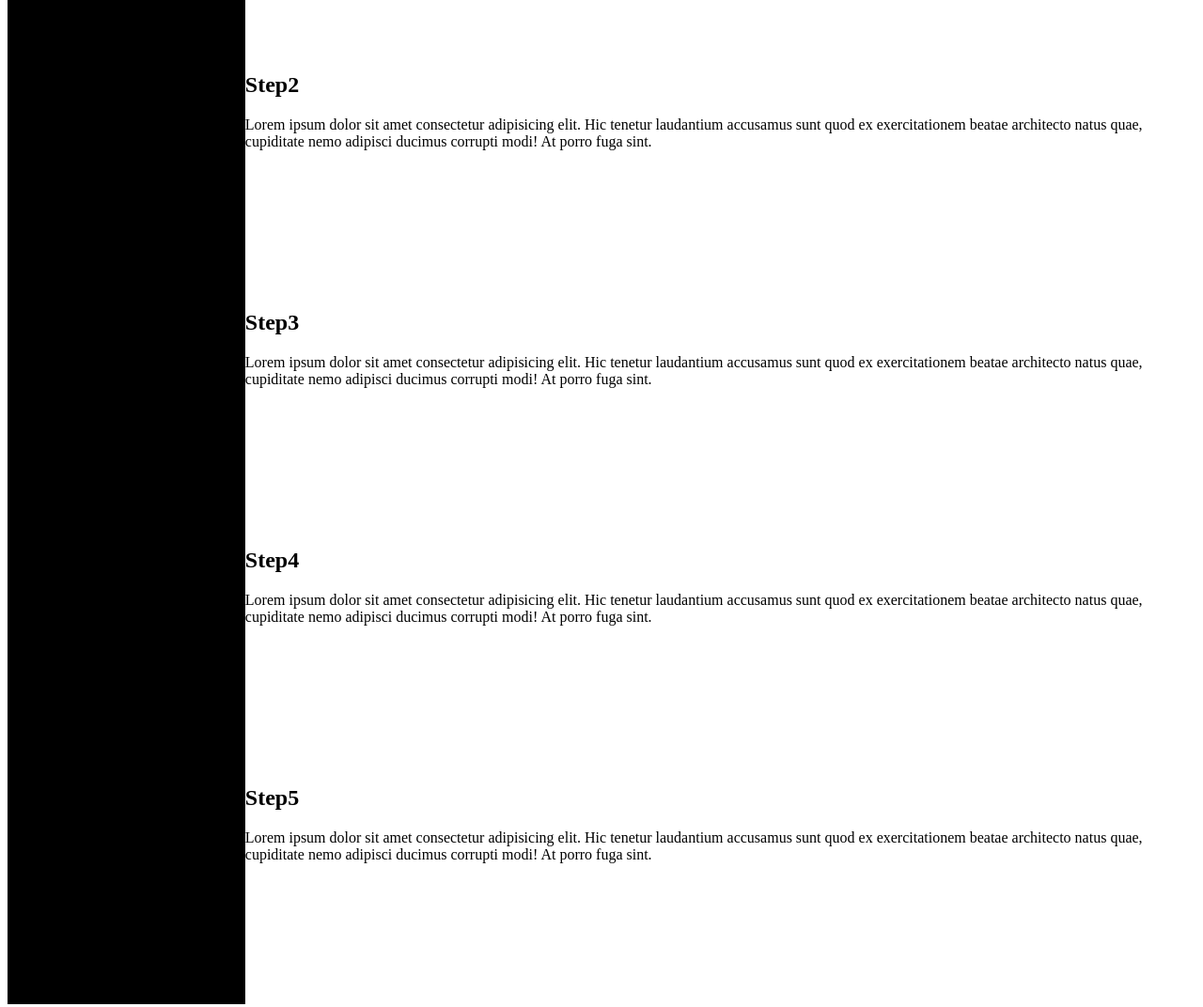
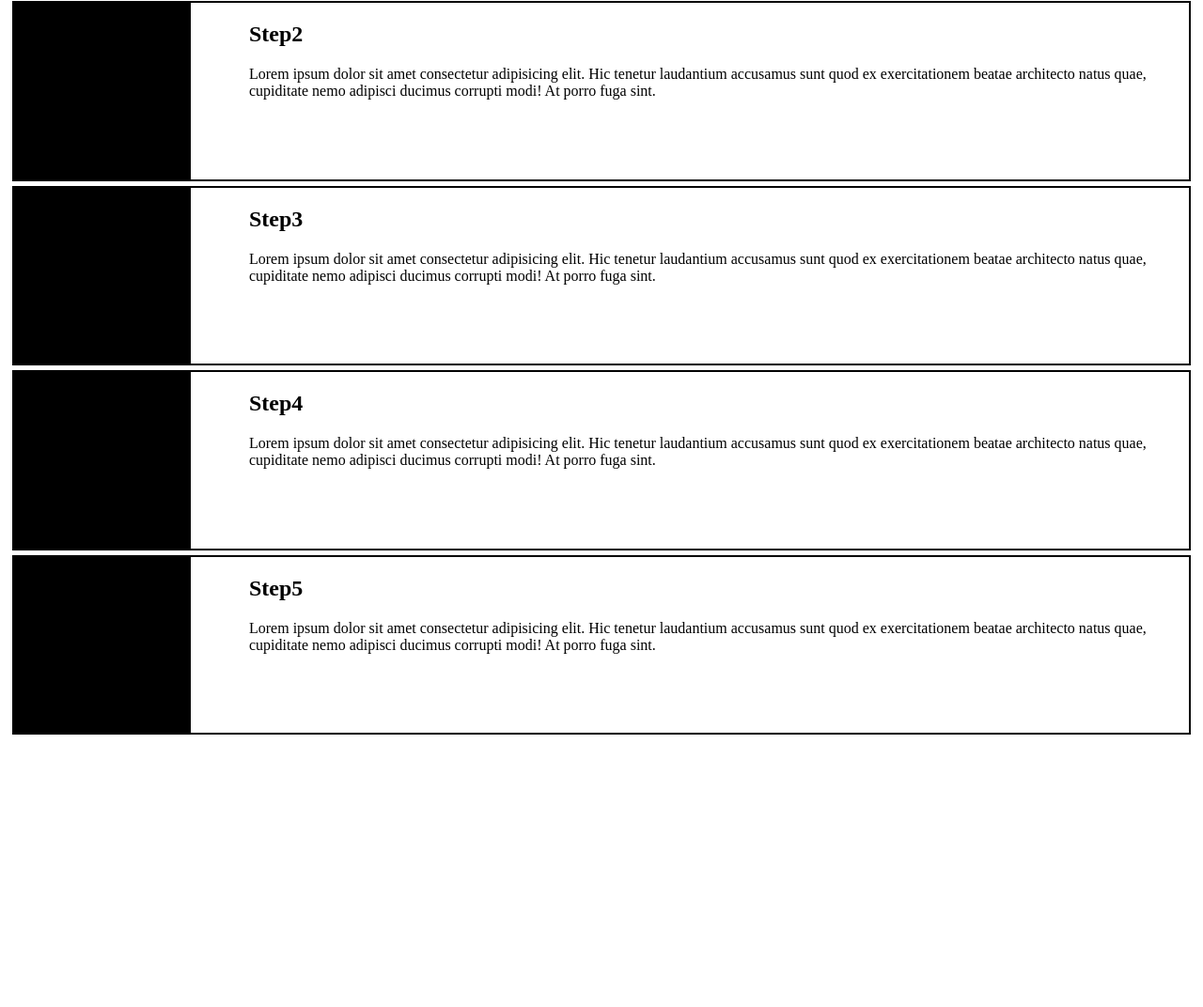
Before and after one commit to goldeneye5671/Game-Tracker-Ultimate, a plain HTML site: page Front End FIles/index.html in a window 1280 px wide. Shown: the part 718-1790 px from the top of the page at 94% size. After the commit the page ends 1508 px from the top, so only its background shows below. Drawn offline with Linux system fonts and the light colour scheme.

Commit message:
Modified steps layout. Now a gap exists between the picture and text

```diff
--- a/Front End FIles/index.html
+++ b/Front End FIles/index.html
@@ -22,7 +22,7 @@
     <div class="container" id="DescPic">
         <img class="img" id="descPic" src="/Front End FIles/headingImg.png" alt="#">
     </div>
-    <div class="container" id="Main Body">
+    <div class="container" id="MainBody">
         <div class="container" id="Newsletter">
             <ul>
                 <li></li>
@@ -30,7 +30,7 @@
                 <li></li>
             </ul>
         </div>
-        <div class="container" id="About Us">
+        <div class="container" id="AboutUs">
             <h1>About Us</h1>
             <p>Lorem ipsum dolor sit amet consectetur adipisicing elit. Veritatis omnis, fugit aliquid, voluptas obcaecati laborum ad sapiente nam sequi labore sint. Possimus, molestias? Tempora unde, aliquid sapiente nesciunt aperiam quia.</p>
         </div>
@@ -38,35 +38,35 @@
             <h1>How to Use</h1>
             <div class="container-step" id="Steps">
                 <img id = "stepsImg" src="Black.png" alt="#">
-                <div>
+                <div id="hell">
                     <h2>Step1</h2>
                     <p>Lorem ipsum dolor sit amet consectetur adipisicing elit. Hic tenetur laudantium accusamus sunt quod ex exercitationem beatae architecto natus quae, cupiditate nemo adipisci ducimus corrupti modi! At porro fuga sint.</p>
                 </div>
             </div>
             <div class="container-step" id="Steps">
                 <img id = "stepsImg" src="Black.png" alt="#">
-                <div>
+                <div id="hell">
                     <h2>Step2</h2>
                     <p>Lorem ipsum dolor sit amet consectetur adipisicing elit. Hic tenetur laudantium accusamus sunt quod ex exercitationem beatae architecto natus quae, cupiditate nemo adipisci ducimus corrupti modi! At porro fuga sint.</p>
                 </div>
             </div>
             <div class="container-step" id="Steps">
                 <img id = "stepsImg" src="Black.png" alt="#">
-                <div>
+                <div id="hell">
                     <h2>Step3</h2>
                     <p>Lorem ipsum dolor sit amet consectetur adipisicing elit. Hic tenetur laudantium accusamus sunt quod ex exercitationem beatae architecto natus quae, cupiditate nemo adipisci ducimus corrupti modi! At porro fuga sint.</p>
                 </div>
             </div>
             <div class="container-step" id="Steps">
                 <img id = "stepsImg" src="Black.png" alt="#">
-                <div>
+                <div id="hell">
                     <h2>Step4</h2>
                     <p>Lorem ipsum dolor sit amet consectetur adipisicing elit. Hic tenetur laudantium accusamus sunt quod ex exercitationem beatae architecto natus quae, cupiditate nemo adipisci ducimus corrupti modi! At porro fuga sint.</p>
                 </div>
             </div>
             <div class="container-step" id="Steps">
                 <img id = "stepsImg" src="Black.png" alt="#">
-                <div>
+                <div id="hell">
                     <h2>Step5</h2>
                     <p>Lorem ipsum dolor sit amet consectetur adipisicing elit. Hic tenetur laudantium accusamus sunt quod ex exercitationem beatae architecto natus quae, cupiditate nemo adipisci ducimus corrupti modi! At porro fuga sint.</p>
                 </div>
--- a/Front End FIles/style.css
+++ b/Front End FIles/style.css
@@ -19,9 +19,19 @@
 
 #Steps{
     display: grid;
-    grid-template-columns: 20% 80%;
+    grid-template-columns: 15% 5% 80%;
+    border: 2px solid ;
+    margin:5px;
 }
 #stepsImg{
     width: 100%;
     height: 100%;
 }
+
+#hell{
+    grid-column-start: 3;
+}
+
+#AboutUs{
+
+}
```
